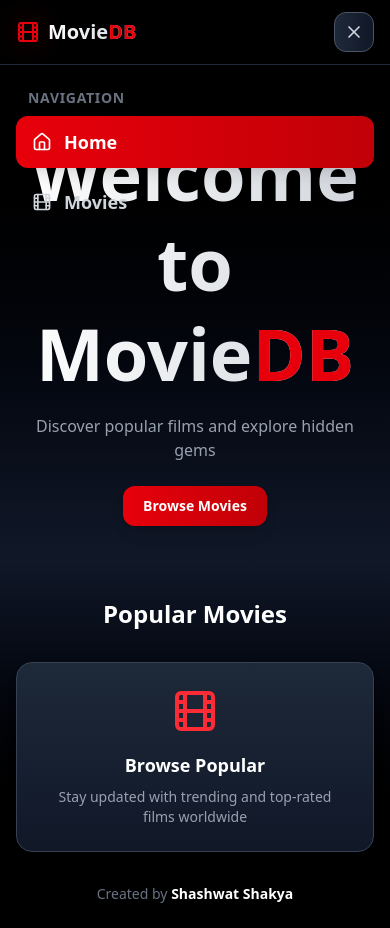
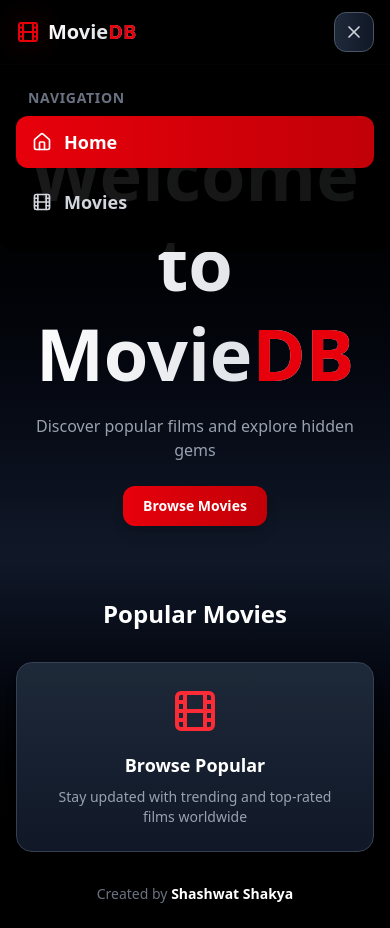
Before and after one commit to shakyaa89/react-movie-details, a React (Vite) app in the folder frontend/: page / in a window 390 px wide. Both pictures are taken after a click on the button 354 px from the left and 32 px from the top of the page. Built offline with nearby package versions, Linux system fonts and the light colour scheme.

Commit message:
Fixed mobile view

```diff
--- a/frontend/src/components/Navbar.tsx
+++ b/frontend/src/components/Navbar.tsx
@@ -74,8 +74,8 @@ function Navbar() {
 
         {/* Mobile Menu Overlay */}
         {isMenuOpen && (
-          <div className="lg:hidden fixed inset-0 top-16 sm:top-20 bg-black/95 backdrop-blur-md z-40">
-            <div className="container mx-auto px-4 sm:px-6 py-6">
+          <div className="lg:hidden fixed inset-0 top-16 sm:top-20 backdrop-blur-md z-40">
+            <div className="container mx-auto px-4 sm:px-6 py-6 bg-black/90 rounded-b-2xl backdrop-blur-md">
               <div className="space-y-4">
                 <div className="space-y-2">
                   <h3 className="text-gray-500 text-sm font-semibold uppercase tracking-wider px-3">
```
